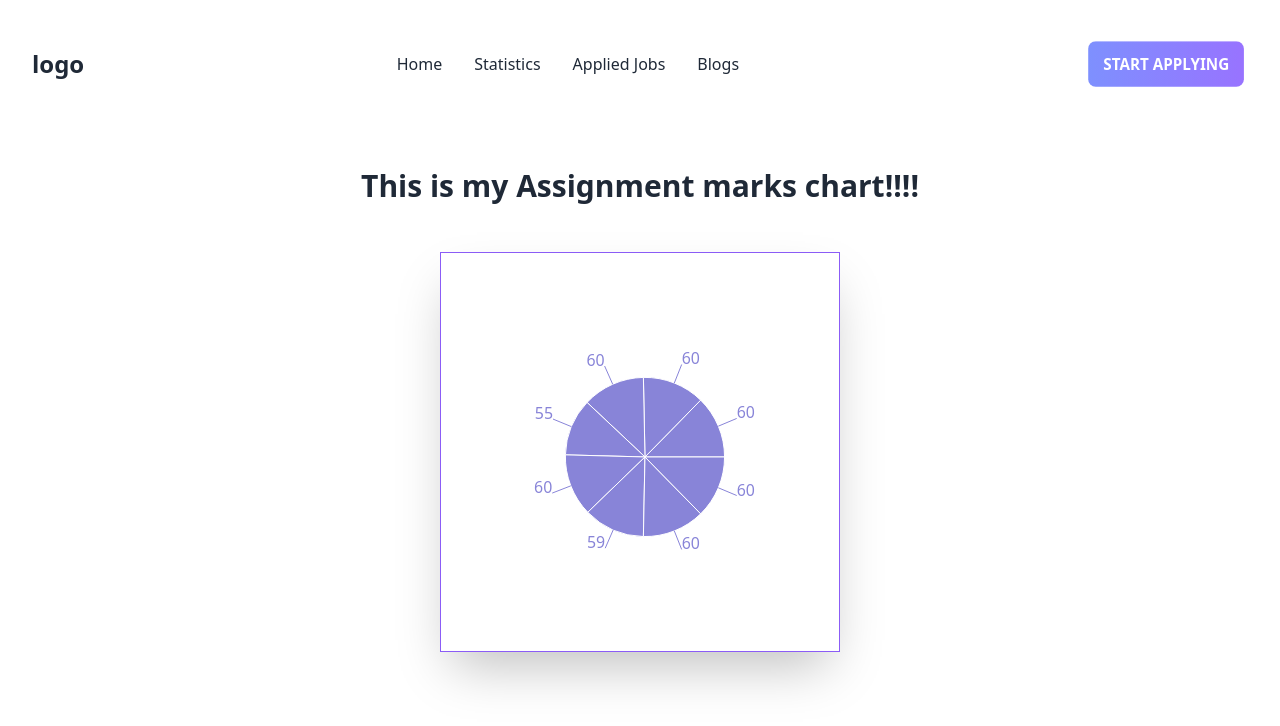
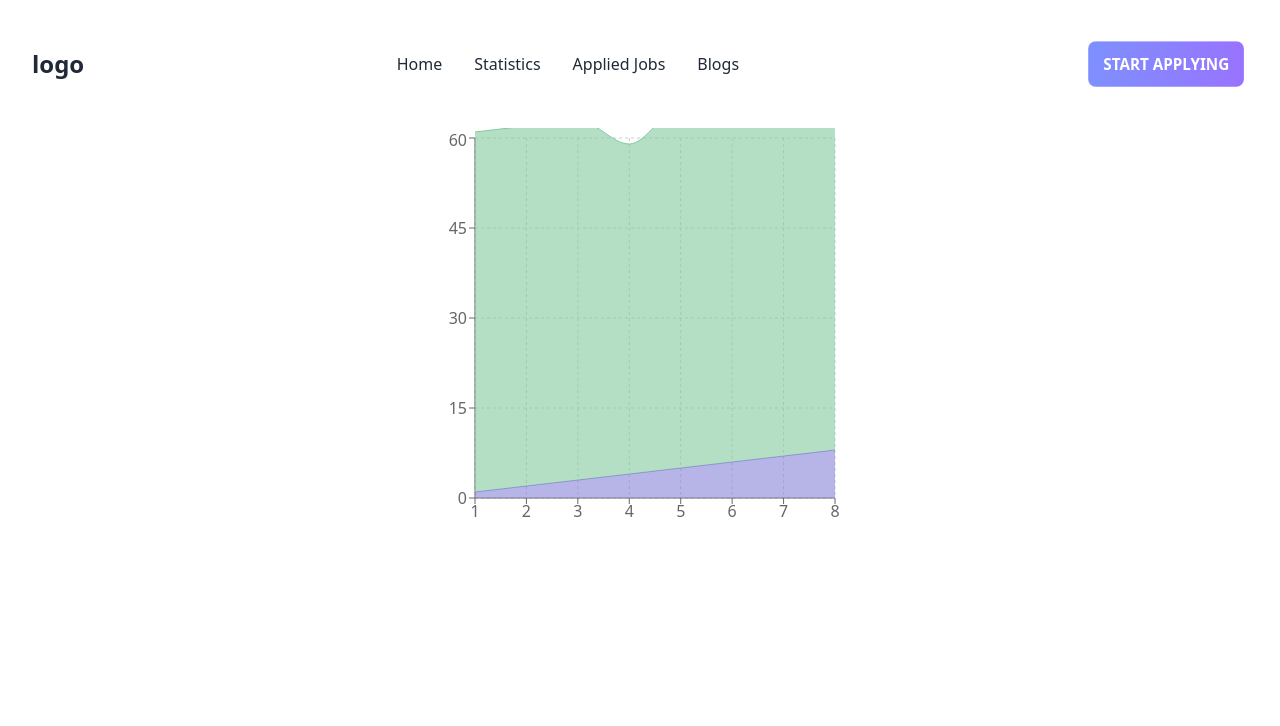
Before and after one commit to Showrab15/Career-Bridge, a React (Vite) app: page /statistics in a window 1280 px wide. Shown: the top 726 px of the page. Built offline with nearby package versions, Linux system fonts and the light colour scheme.

Commit message:
fontawsomw icon install done

```diff
--- a/src/components/AppliedJobs/AppliedJobs.jsx
+++ b/src/components/AppliedJobs/AppliedJobs.jsx
@@ -8,29 +8,30 @@ const jobs = useLoaderData()
     const [appliedJobs, setAppliedJobs] = useState([])
     const [dataType, setDataType] = useState([])
 
-useEffect(()=>{
+    useEffect(() => {
         const storedCart = getShoppingCart()
         let appliedJobList = [];
-    // console.log(storedCart);
-    for(const id in storedCart){
-        const foundedJob = jobs.find(job=> job.id == id)
-        if(foundedJob){
+
+
+        for (const id in storedCart) {
+            const foundedJob = jobs.find(job => job.id == id)
+            if (foundedJob) {
                 appliedJobList.push(foundedJob)
             }
         }
         setAppliedJobs(appliedJobList)
         setDataType(appliedJobList)
-},[jobs])
+    }, [jobs])
 
 
 
-const filterData =(type)=>{
-    if(type== 'Remote'){
-        const newData = appliedJobs.filter(dt => dt.remoteOrOnSite ==  'Remote')
+    const filterData = (type) => {
+        if (type == 'Remote') {
+            const newData = appliedJobs.filter(dt => dt.remoteOrOnSite == 'Remote')
             setDataType(newData)
         }
-    else if(type== 'Onsite'){
-        const newData = appliedJobs.filter(dt => dt.remoteOrOnSite ==  'Onsite')
+        else if (type == 'Onsite') {
+            const newData = appliedJobs.filter(dt => dt.remoteOrOnSite == 'Onsite')
             setDataType(newData)
         }
     }
@@ -41,16 +42,16 @@ console.log(appliedJobs);
     return (
         <div className="my-container ">
             <div className="justify-center flex">
-<button style={{background: 'linear-gradient(90deg, #7E90FE 0%, #9873FF 100%)'}}  onClick={()=>filterData('Remote')} className="btn border-none mr-4">Remote</button>
-<button style={{background: 'linear-gradient(90deg, #7E90FE 0%, #9873FF 100%)'}} onClick={()=> filterData('Onsite')} className="btn border-none">OnSite</button>
+                <button style={{ background: 'linear-gradient(90deg, #7E90FE 0%, #9873FF 100%)' }} onClick={() => filterData('Remote')} className="btn border-none mr-4">Remote</button>
+                <button style={{ background: 'linear-gradient(90deg, #7E90FE 0%, #9873FF 100%)' }} onClick={() => filterData('Onsite')} className="btn border-none">OnSite</button>
             </div>
 
             <div className="mt-8">
                 {
                     dataType.map(appliedJobDetails => <AppliedJobDetails
                         appliedJobDetails={appliedJobDetails}
-
-        ></AppliedJobDetails>  )
+                        key={appliedJobDetails.id}
+                    ></AppliedJobDetails>)
                 }
             </div>
         </div>
--- a/src/components/Blog/Blog.jsx
+++ b/src/components/Blog/Blog.jsx
@@ -18,15 +18,15 @@ const Blog = () => {
           </div>
         </div>
         <div tabindex="0" class="collapse collapse-arrow border border-base-300 bg-red-400 rounded-box ">
-            <div class="collapse-title text-xl font-medium">What is useHref ?</div>
+          <div class="collapse-title text-xl font-medium">What is useRef? Why we use this ?</div>
           <div class="collapse-content bg-red-50">
             <p>useRef(initialValue) is a built-in React hook that accepts one argument as the initial value and returns a reference (aka ref). A reference is an object having a special property current </p>
           </div>
         </div>
         <div tabindex="0" class="collapse collapse-arrow border border-base-300  rounded-box ">
-            <div class="collapse-title text-xl font-medium"> What is useMemo ?</div>
+          <div class="collapse-title text-xl font-medium">  What is useMemo? Why we use this ?</div>
           <div class="collapse-content bg-orange-200">
-              <p>React has a built-in hook called useMemo that allows you to memoize expensive functions so that you can avoid calling them on every render. You simple pass in a function and an array of inputs and useMemo will only recompute the memoized value when one of the inputs has changed.</p>
+            <p>useMemo is a React hook that allows us to memoize expensive computations and avoid unnecessary re-renders of components. It takes a function and an array of dependencies as arguments, and returns the previously computed value if the dependencies haven't changed. The main use case for useMemo is to improve the performance of our application by reducing the amount of work that needs to be done during rendering.</p>
           </div>
         </div>
       </section>
--- a/src/components/Statistics/Statistics.jsx
+++ b/src/components/Statistics/Statistics.jsx
@@ -1,5 +1,5 @@
 import React from 'react';
-import { PieChart, Pie,Tooltip  } from 'recharts';
+import { AreaChart, Area, XAxis, YAxis, CartesianGrid, Tooltip } from 'recharts';
 
 const Statistics = () => {
     const data02 = [
@@ -14,14 +14,26 @@ const Statistics = () => {
     ]
 
     return (
-        <div className='text-center my-container'>
-            <h1 className='font-bold text-3xl'>This is my Assignment marks chart!!!!</h1>
-            <PieChart className='md:mx-auto text-center border border-violet-500 shadow-2xl mt-12' width={400} height={400}>
-          <Pie isAnimationActive={false} data={data02} dataKey="value" cx={200}cy={200} outerRadius={80} fill="#8884d8"label/>
-          <Tooltip></Tooltip>
-
-        </PieChart>
-        </div>
+      <div className="flex md:justify-center mx-auto md:overflow-x-hidden overflow-x-scroll">
+          <AreaChart
+          width={450}
+          height={400}
+          data={data02}
+          margin={{
+            top: 10,
+            right: 30,
+            left: 0,
+            bottom: 0,
+          }}
+        >
+          <CartesianGrid strokeDasharray="3 3" />
+          <XAxis dataKey="Assignment" />
+          <YAxis dataKey="value"/>
+          <Tooltip />
+          <Area type="monotone" dataKey="Assignment" stackId="1" stroke="#8884d8" fill="#8884d8" />
+          <Area type="monotone" dataKey="value" stackId="1" stroke="#82ca9d" fill="#82ca9d" />
+        </AreaChart>
+      </div>
     );
 };
 
```
Lines whose indentation alone changed are shown as unchanged.
